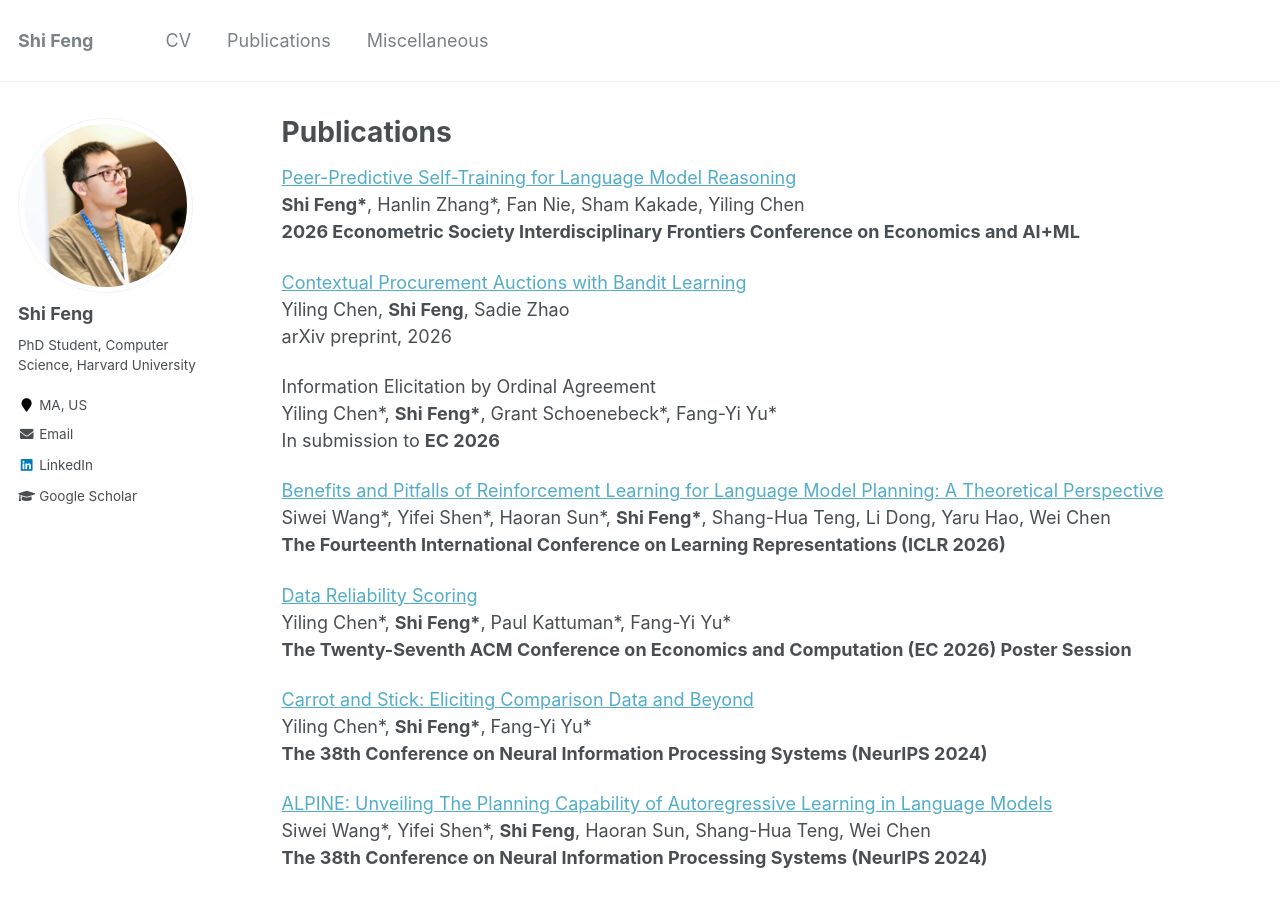
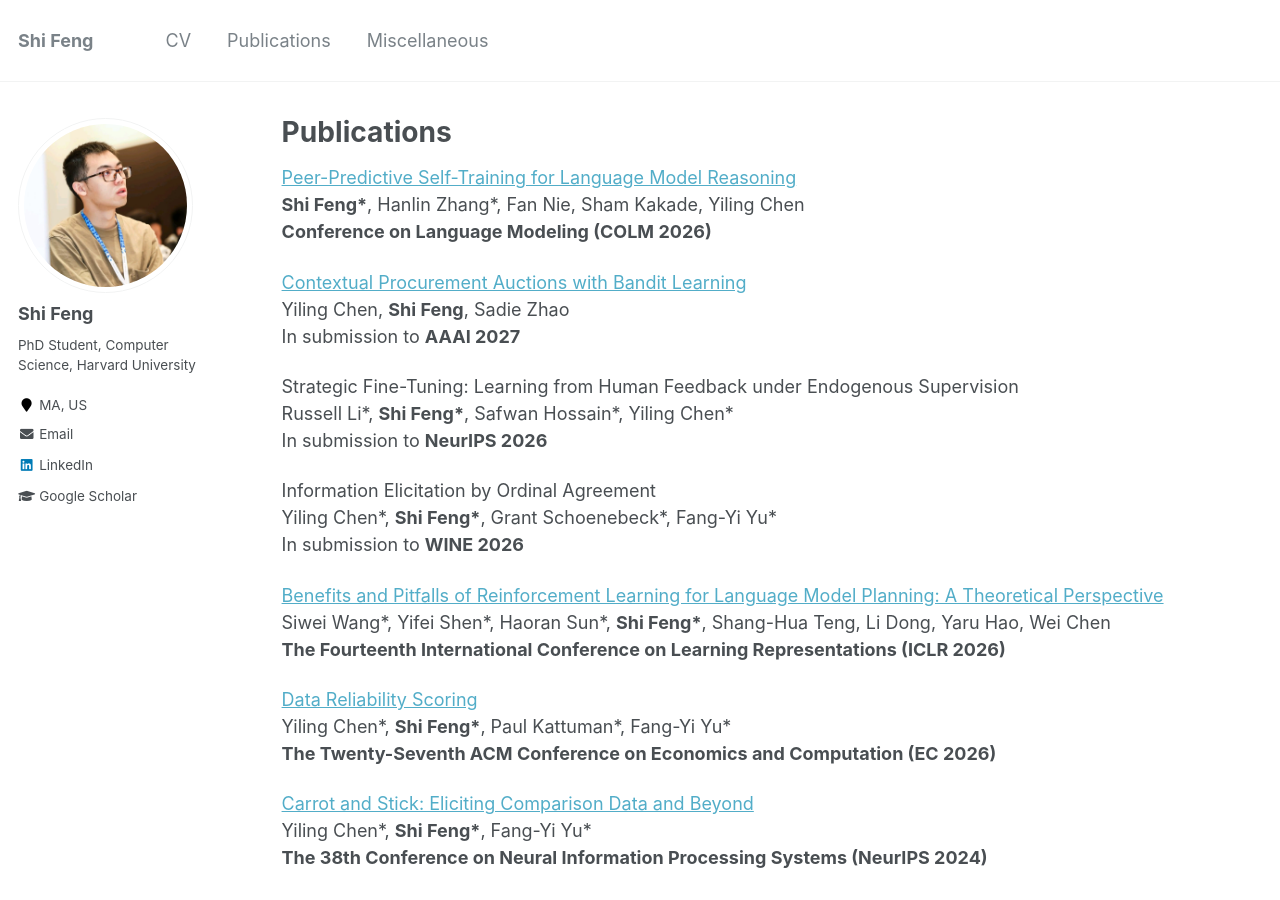
Before and after one commit to fengtony686/fengshi.link, a Jekyll site: the page built from _pages/publications.md, in a window 1280 px wide and 900 px high. Built offline with Jekyll 4.4.1, drawn with Linux system fonts in a browser that asks for light colours.

Commit message:
Update research interests and publication status

```diff
--- a/_pages/publications.md
+++ b/_pages/publications.md
@@ -17,15 +17,19 @@
 
 [Peer-Predictive Self-Training for Language Model Reasoning](https://arxiv.org/abs/2604.13356)\\
 **Shi Feng\***, Hanlin Zhang\*, Fan Nie, Sham Kakade, Yiling Chen\\
-**2026 Econometric Society Interdisciplinary Frontiers Conference on Economics and AI+ML**
+**Conference on Language Modeling (COLM 2026)**
 
 [Contextual Procurement Auctions with Bandit Learning](https://arxiv.org/abs/2607.05813)\\
 Yiling Chen, **Shi Feng**, Sadie Zhao\\
-arXiv preprint, 2026
+In submission to **AAAI 2027**
+
+Strategic Fine-Tuning: Learning from Human Feedback under Endogenous Supervision\\
+Russell Li\*, **Shi Feng\***, Safwan Hossain\*, Yiling Chen\*\\
+In submission to **NeurIPS 2026**
 
 Information Elicitation by Ordinal Agreement\\
 Yiling Chen\*, **Shi Feng\***, Grant Schoenebeck\*, Fang-Yi Yu\*\\
-In submission to **EC 2026**
+In submission to **WINE 2026**
 
 [Benefits and Pitfalls of Reinforcement Learning for Language Model Planning: A Theoretical Perspective](https://arxiv.org/abs/2509.22613)\\
 Siwei Wang\*, Yifei Shen\*, Haoran Sun\*, **Shi Feng\***, Shang-Hua Teng, Li Dong, Yaru Hao, Wei Chen\\
@@ -33,7 +37,7 @@
 
 [Data Reliability Scoring](https://arxiv.org/abs/2510.17085)\\
 Yiling Chen\*, **Shi Feng\***, Paul Kattuman\*, Fang-Yi Yu\*\\
-**The Twenty-Seventh ACM Conference on Economics and Computation (EC 2026) Poster Session**
+**The Twenty-Seventh ACM Conference on Economics and Computation (EC 2026)**
 
 [Carrot and Stick: Eliciting Comparison Data and Beyond](https://arxiv.org/abs/2410.23243)\\
 Yiling Chen\*, **Shi Feng\***, Fang-Yi Yu\*\\
```
Also changed, not shown: _pages/about.md (+1 -1 lines), 1 other file.
